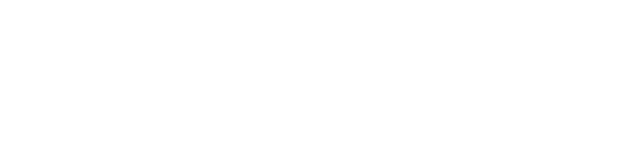
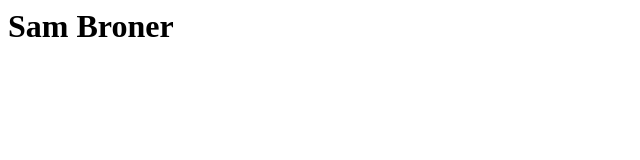
Before and after one commit to SamBroner727/SamBroner727.github.io, a plain HTML site: page resume.html in a window 1280 px wide. Shown: the whole page, without its empty margins (0-640 px from the left). Drawn offline with Linux system fonts and the light colour scheme.

Commit message:
Added to Resume

```diff
--- a/resume.html
+++ b/resume.html
@@ -4,6 +4,7 @@
         </head>
 
         <body>
+                <h1>Sam Broner</h1>
 
         </body>
 
```
